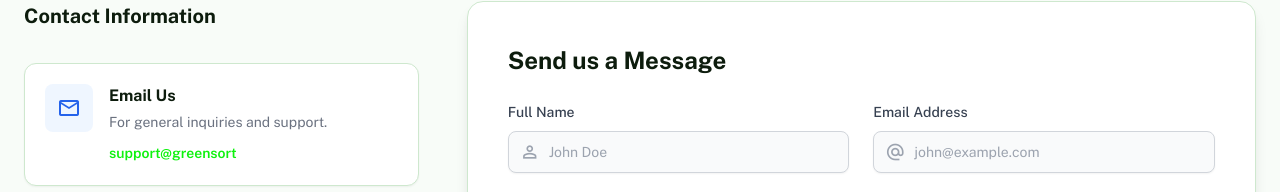
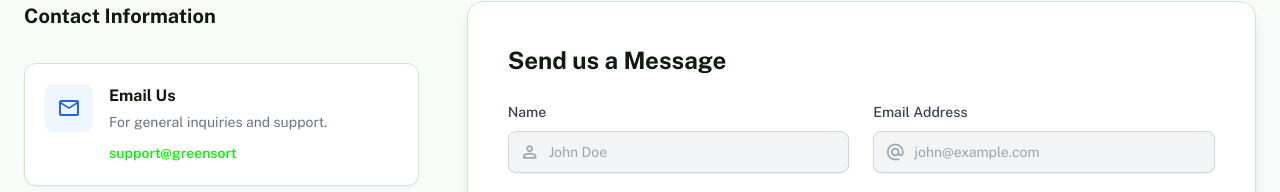
Before and after one commit to deeksha23042003/waste_management, a React (Vite) app: page /user/contact in a window 1280 px wide. Shown: the part 381-573 px from the top of the page. Built offline with nearby package versions, Linux system fonts and the light colour scheme.

Commit message:
fix:disabled name and email

```diff
--- a/src/pages/user/Feedback.jsx
+++ b/src/pages/user/Feedback.jsx
@@ -190,7 +190,7 @@
               <form onSubmit={handleSubmit} className="feedback-form">
                 <div className="form-row">
                   <div className="form-group">
-                    <label htmlFor="name">Full Name</label>
+                    <label htmlFor="name">Name</label>
                     <div className="input-wrapper">
                       <span className="material-symbols-outlined input-icon">person</span>
                       <input
@@ -201,6 +201,7 @@
                         onChange={handleChange}
                         placeholder="John Doe"
                         required
+                        disabled
                       />
                     </div>
                   </div>
@@ -217,6 +218,7 @@
                         onChange={handleChange}
                         placeholder="john@example.com"
                         required
+                        disabled
                       />
                     </div>
                   </div>
```
